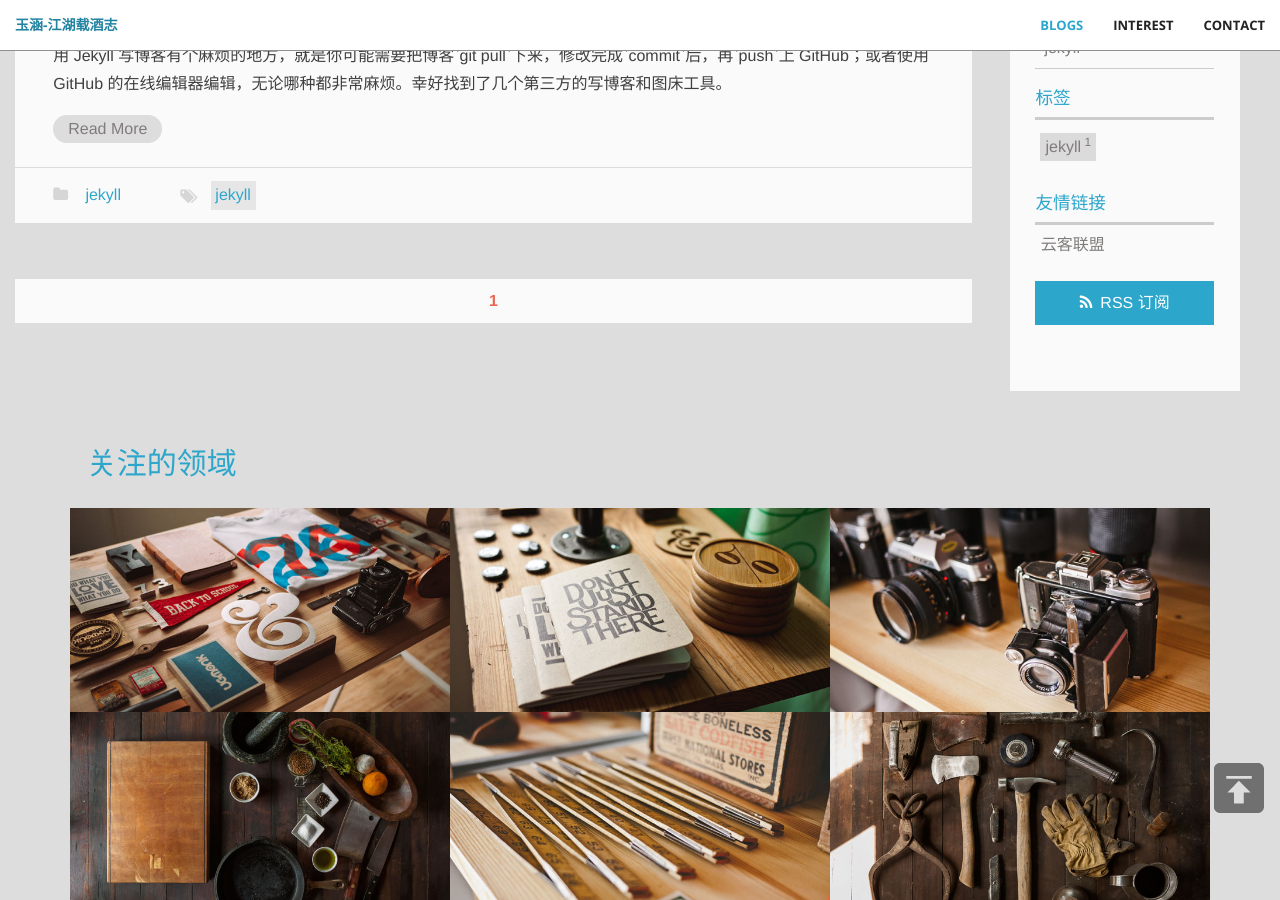
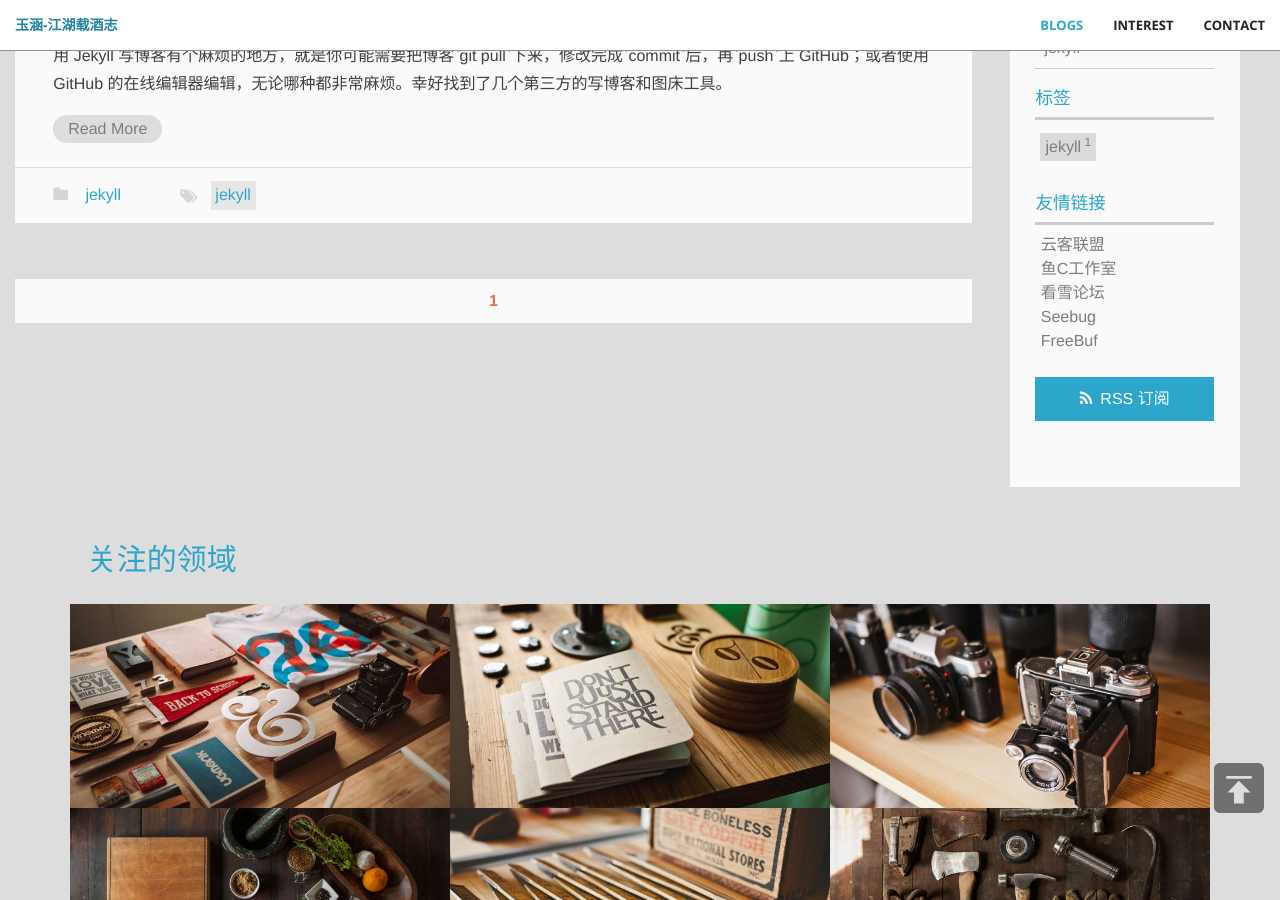
Before and after one commit to a12098718/cloudker.github.io, a Jekyll site: the page built from index.html, in a window 1280 px wide and 900 px high, scrolled down 1074 px. Built offline with Jekyll 4.4.1, drawn with Linux system fonts in a browser that asks for light colours; the list of posts is cut into pages by our own code; some of the changed lines change nothing that is shown.

Commit message:
update info

```diff
--- a/_config.yml
+++ b/_config.yml
@@ -34,7 +34,7 @@
     - lax_spacing
     - with_toc_data
 
-tagline: A technology blog for myself.
+tagline: 曾因酒醉鞭名马，生怕情多累美人。
 
 
 ##### Menu
@@ -101,13 +101,17 @@
 #### Toc
 toc:
   article: true   ## show contents in article.
-  aside: true     ## show contents in aside.
+  aside: false     ## show contents in aside.
 ## you can set both of the value to true of neither of them.
 ## if you don't want display contents in a specified post,you can modify `front-matter` and add `toc: false`.
 
 #### Links
 links:
   云客联盟: http://www.cloudker.com/
+  鱼C工作室: http://www.fishc.com/
+  看雪论坛: http://bbs.pediy.com/
+  Seebug: http://www.seebug.com/
+  FreeBuf: http://www.freebuf.com/
 
 excerpt_separator: <!--more-->
 
--- a/_includes/portfolio.html
+++ b/_includes/portfolio.html
@@ -27,7 +27,7 @@
                         <div class="portfolio-box-caption">
                             <div class="portfolio-box-caption-content">
                                 <div class="project-name">
-                                    旅行
+                                    二次元
                                 </div>
                             </div>
                         </div>
@@ -53,7 +53,7 @@
                         <div class="portfolio-box-caption">
                             <div class="portfolio-box-caption-content">
                                 <div class="project-name">
-                                    技术
+                                    编程
                                 </div>
                             </div>
                         </div>
@@ -66,7 +66,7 @@
                         <div class="portfolio-box-caption">
                             <div class="portfolio-box-caption-content">
                                 <div class="project-name">
-                                    玩具
+                                    安全
                                 </div>
                             </div>
                         </div>
@@ -79,7 +79,7 @@
                         <div class="portfolio-box-caption">
                             <div class="portfolio-box-caption-content">
                                 <div class="project-name">
-                                    吉他
+                                    音乐
                                 </div>
                             </div>
                         </div>
```
